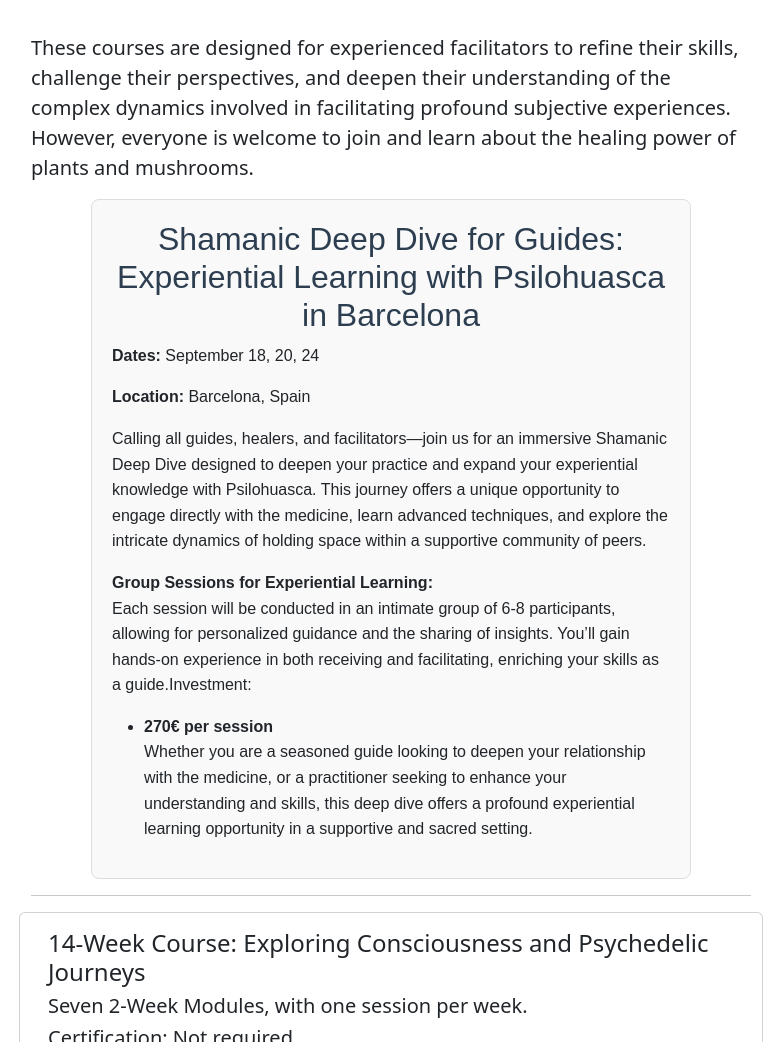
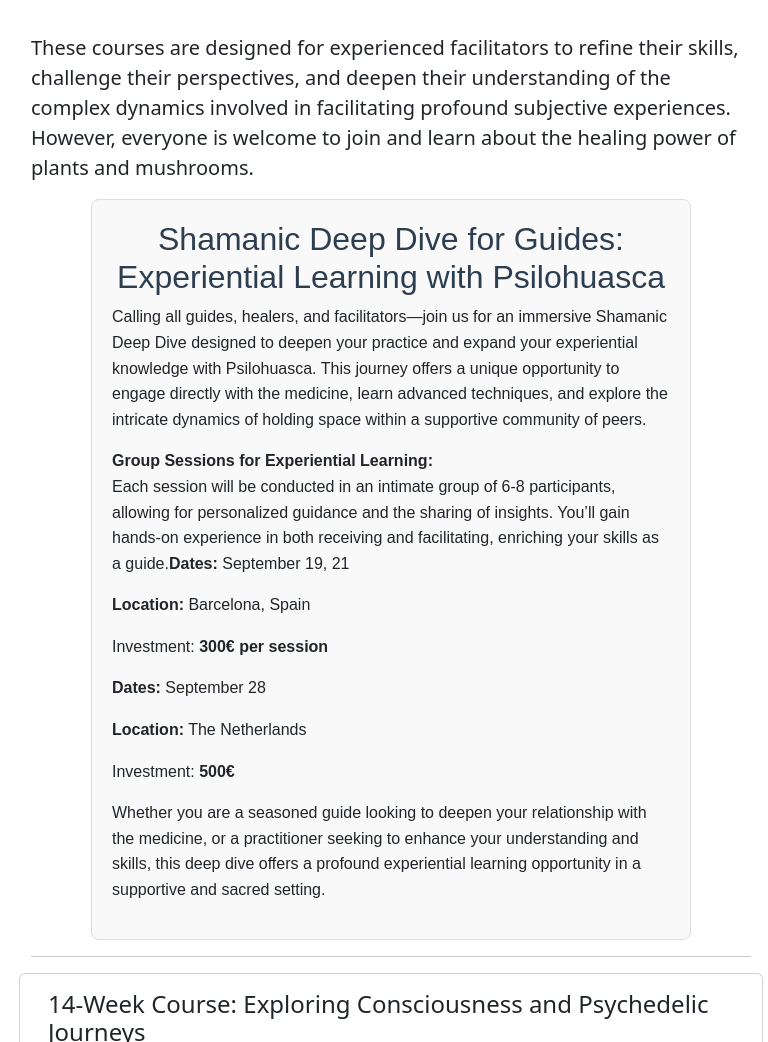
Before and after one commit to dragonflyjourneys/dragonflyjourneys.github.io, a plain HTML site: page training.html in a window 1280 px wide. Shown: the part 351-1393 px from the top of the page, without its empty margins (249-1017 px from the left). Drawn offline with nearby package versions, Linux system fonts and the light colour scheme.

Commit message:
Update training.html

```diff
--- a/training.html
+++ b/training.html
@@ -57,20 +57,24 @@
                              However, everyone is welcome to join and learn about the healing power of plants and mushrooms.</span>
                       </p>
                <div style="font-family: Arial, sans-serif; line-height: 1.6; max-width: 600px; margin: auto; padding: 20px; border: 1px solid #ddd; border-radius: 8px; background-color: #f9f9f9;">
-    <h2 style="text-align: center; color: #2c3e50;">Shamanic Deep Dive for Guides: Experiential Learning with Psilohuasca in Barcelona</h2>
+    <h2 style="text-align: center; color: #2c3e50;">Shamanic Deep Dive for Guides: Experiential Learning with Psilohuasca</h2>
 
-    <p><strong>Dates:</strong> September 18, 20, 24</p>
-    <p><strong>Location:</strong> Barcelona, Spain</p>
+
+
 
     <p>Calling all guides, healers, and facilitators—join us for an immersive Shamanic Deep Dive designed to deepen your practice and expand your experiential knowledge with Psilohuasca. This journey offers a unique opportunity to engage directly with the medicine, learn advanced techniques, and explore the intricate dynamics of holding space within a supportive community of peers.</p>
 
     <p><strong>Group Sessions for Experiential Learning:</strong><br>Each session will be conducted in an intimate group of 6-8 participants, allowing for personalized guidance and the sharing of insights. You’ll gain hands-on experience in both receiving and facilitating, enriching your skills as a guide.</
 
-    <h3>Investment:</h3>
-    <ul>
-        <li><strong>270€ per session</strong></li>
+    <p><strong>Dates:</strong> September 19, 21</p>
+    <p><strong>Location:</strong> Barcelona, Spain</p>
+    <p>Investment: <strong>300€ per session</strong>
+         </p>
 
-
+        <p><strong>Dates:</strong> September 28</p>
+    <p><strong>Location:</strong> The Netherlands</p>
+   <p>Investment: <strong>500€</strong>
+         </p>
     <p>Whether you are a seasoned guide looking to deepen your relationship with the medicine, or a practitioner seeking to enhance your understanding and skills, this deep dive offers a profound experiential learning opportunity in a supportive and sacred setting.</p>
 </div>
                        <hr>
```
